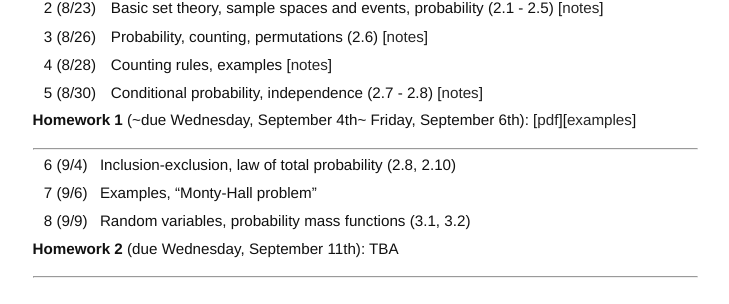
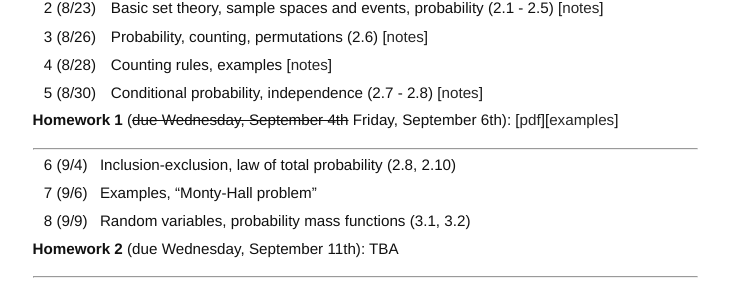
Before and after one commit to ajmolstad/ajmolstad.github.io, a Jekyll site: the page built from F19_STA4321.md, in a window 1280 px wide. Shown: the part 326-630 px from the top of the page, without its empty margins (275-1004 px from the left). Built offline with Jekyll 4.4.1, drawn with Linux system fonts in a browser that asks for light colours.

Commit message:
Update F19_STA4321.md

```diff
--- a/F19_STA4321.md
+++ b/F19_STA4321.md
@@ -22,7 +22,7 @@ Note that you must be logged into your UFL eLearning account to access course no
 || 4 (8/28)  || Counting rules, examples [[notes](https://ufl.instructure.com/courses/382258/files/45124035/download?wrap=1)]||
 || 5 (8/30)  || Conditional probability, independence (2.7 - 2.8) [[notes](https://ufl.instructure.com/courses/382258/files/45162421/download?wrap=1)]||
 
-**Homework 1** (~due Wednesday, September 4th~ Friday, September 6th): [[pdf](/docs/STA4321_F19_Homework1.pdf)][[examples](/docs/CountingExamples.pdf)]
+**Homework 1** (~~due Wednesday, September 4th~~ Friday, September 6th): [[pdf](/docs/STA4321_F19_Homework1.pdf)][[examples](/docs/CountingExamples.pdf)]
 
 
 ---------------
```
